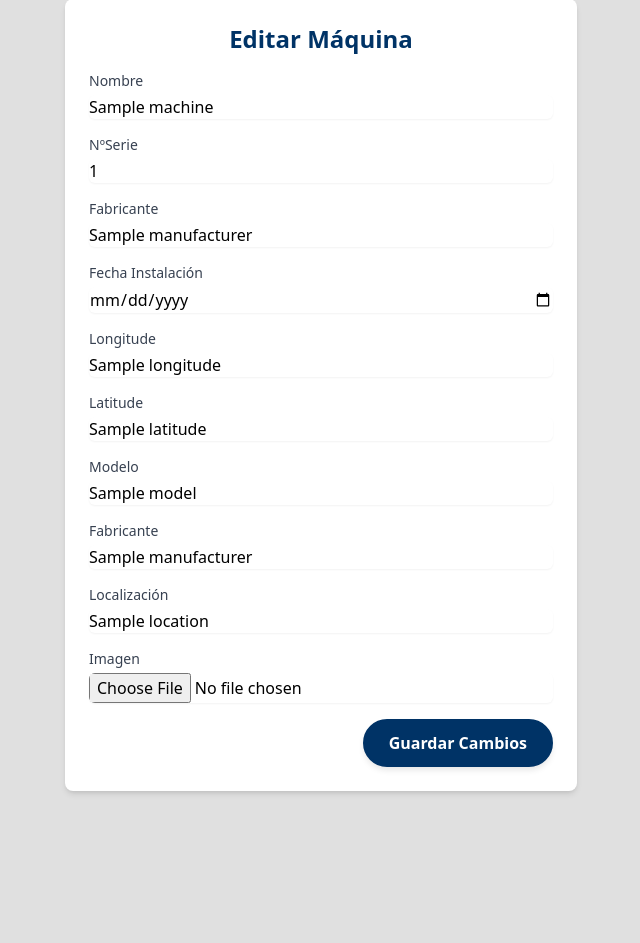
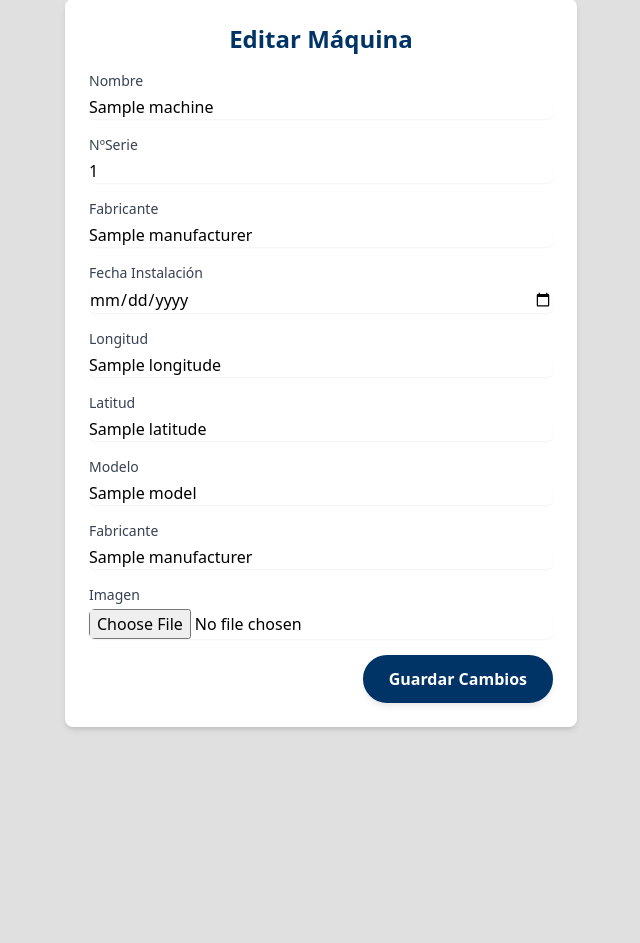
Before and after one commit to Amazghari/Projecte-3-Tot-Maquina, a PHP site: template App/Views/editmachine.php in a window 1280 px wide. Shown: the part 97-1040 px from the top of the page, without its empty margins (319-959 px from the left). Run offline with PHP 8.4, Linux system fonts and the light colour scheme; the template is opened without the code that fills it: most values are stand-ins (such as "Sample title", 1, 10 or a date in 2020); style sheets or scripts are compiled from the project's sources; some libraries are stand-ins or nearby versions.

Commit message:
Editar maquina desde /maquina funcional

```diff
--- a/App/Controllers/inventoryController.php
+++ b/App/Controllers/inventoryController.php
@@ -26,7 +26,7 @@ class inventoryController {
 
         $response->set("machine", $machine);
 
-        $response->setTemplate("Machines.php");
+        $response->setTemplate("editmachine.php");
         return $response;
     }
 
--- a/App/Views/editmachine.php
+++ b/App/Views/editmachine.php
@@ -38,11 +38,11 @@
         </div>
 
         <div class="mb-4">
-            <label for="imagen" class="block text-sm font-medium text-gray-700">Longitude</label>
+            <label for="imagen" class="block text-sm font-medium text-gray-700">Longitud</label>
             <input type="text" id="imagen" name="longitude" value="<?= $machine['longitude'] ?>" class="mt-1 block w-full border-gray-300 rounded-md shadow-sm focus:ring-blue-500 focus:border-blue-500">
         </div>
         <div class="mb-4">
-            <label for="imagen" class="block text-sm font-medium text-gray-700">Latitude</label>
+            <label for="imagen" class="block text-sm font-medium text-gray-700">Latitud</label>
             <input type="text" id="imagen" name="latitude" value="<?= $machine['latitude'] ?>" class="mt-1 block w-full border-gray-300 rounded-md shadow-sm focus:ring-blue-500 focus:border-blue-500">
         </div>
             <div class="mb-4">
@@ -53,10 +53,6 @@
             <div class="mb-4">
                 <label for="manufacturer" class="block text-sm font-medium text-gray-700">Fabricante</label>
                 <input type="text" id="manufacturer" name="manufacturer" value="<?= $machine['manufacturer'] ?>" class="mt-1 block w-full border-gray-300 rounded-md shadow-sm focus:ring-blue-500 focus:border-blue-500" required>
-            </div>
-            <div class="mb-4">
-                <label for="location" class="block text-sm font-medium text-gray-700">Localización</label>
-                <input type="text" id="location" name="location" value="<?= $machine['location'] ?>" class="mt-1 block w-full border-gray-300 rounded-md shadow-sm focus:ring-blue-500 focus:border-blue-500" required>
             </div>
 
             <div class="mb-4">
```
